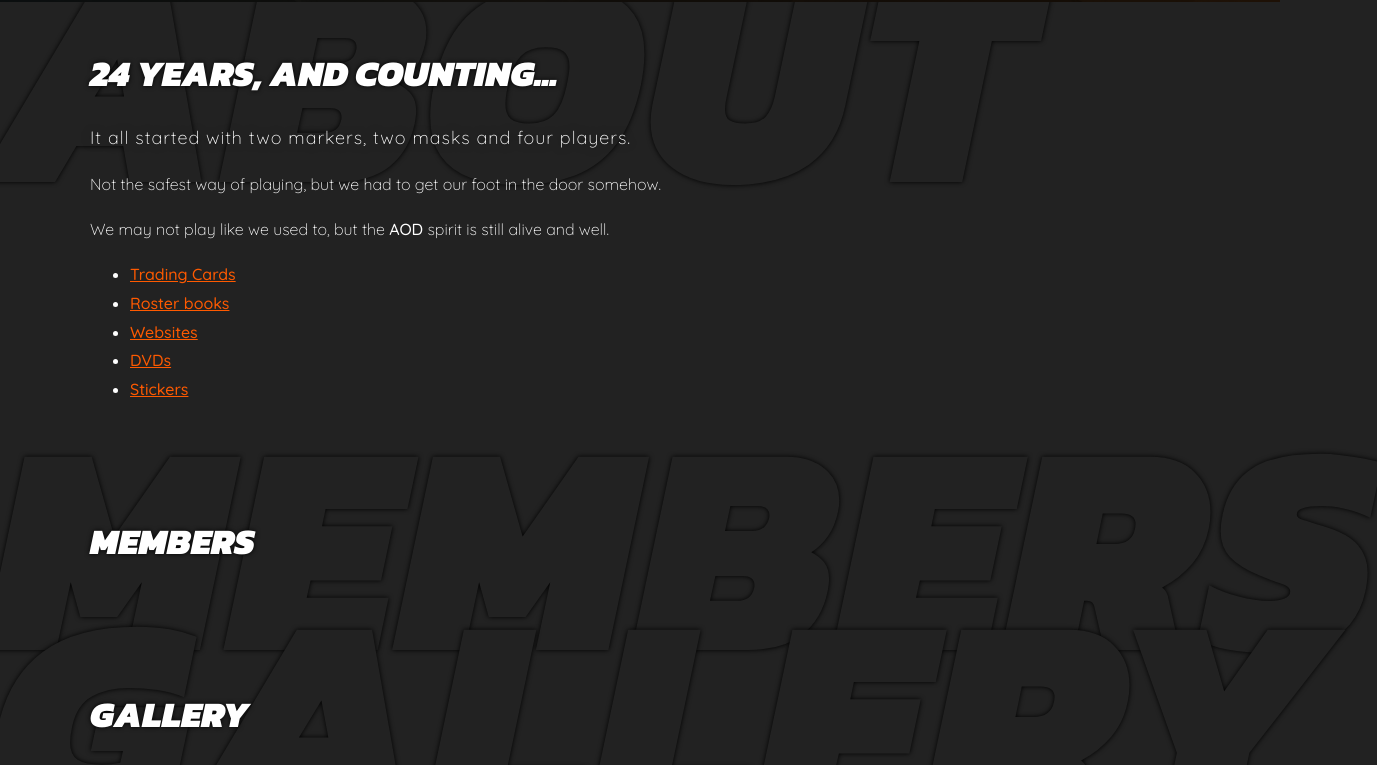
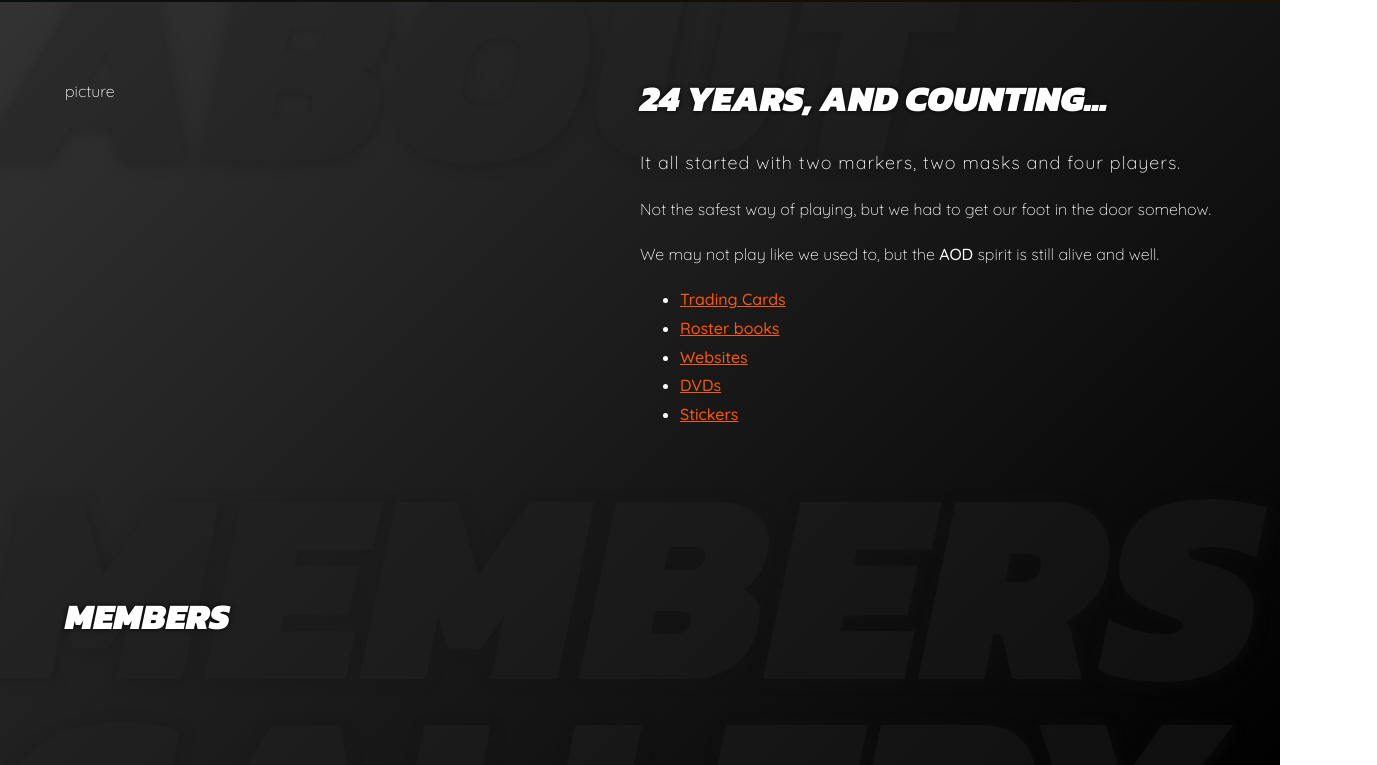
Before and after one commit to aodstick/AOD, a plain HTML site: page index.html in a window 1280 px wide. Shown: the part 798-1563 px from the top of the page, 1377 px wide, since content can reach past the window. Drawn offline with Linux system fonts and the light colour scheme.

Commit message:
section styling

```diff
--- a/css/styles.css
+++ b/css/styles.css
@@ -16,7 +16,7 @@ body {
 	font-weight:300;
 	font-size:16px;
 	line-height:1.8;
-    background:#222;
+    background:linear-gradient(135deg, #333 0%, #000 100%);
 }
 h1 {
 	font-family: 'Kanit', sans-serif;
@@ -59,7 +59,7 @@ a {
 }
 a:hover {
 	color:#ff5a00;
-    text-decoration: underline;
+    text-decoration: none;
 }
 p{
     margin-bottom: 15px;
@@ -82,6 +82,12 @@ p{
     padding:0 20px;
     position: relative;
 }
+.flex{
+    display: flex;
+}
+.half{
+    width:50%;
+}
 .text-uppercase{
     text-transform: uppercase;
 }
@@ -96,16 +102,18 @@ p{
 .section-title{
     position: absolute;
     z-index: -1;
-    font-size:300px;
+    font-size:275px;
     top:-75px;
     left:-50px;
     color:#222222;
     line-height: 1;
     margin:0;
     padding:0;
+    text-shadow:2px 2px 15px #151515;
+    opacity: .4;
 }
 .padding-lg {
-	padding:50px;
+	padding:75px 25px;
 }
 
 /* Content
--- a/index.html
+++ b/index.html
@@ -58,8 +58,10 @@
             </div>
         </section>
         <section>
-            <div class="container padding-lg">
+            <div class="container flex padding-lg">
                 <h2 class="section-title">About</h2>
+                <div class="half">picture</div>
+                <div class="half">
                     <h3>24 Years, and counting...</h3>
                     <p class="lead">It all started with two markers, two masks and four players.</p>
                     <p>Not the safest way of playing, but we had to get our foot in the door somehow.</p>
@@ -71,6 +73,7 @@
                         <li><a href="#">DVDs</a></li>
                         <li><a href="#">Stickers</a></li>
                     </ul>
+                </div>
             </div>
         </section>
         <section>
```
Lines whose indentation alone changed are shown as unchanged.
